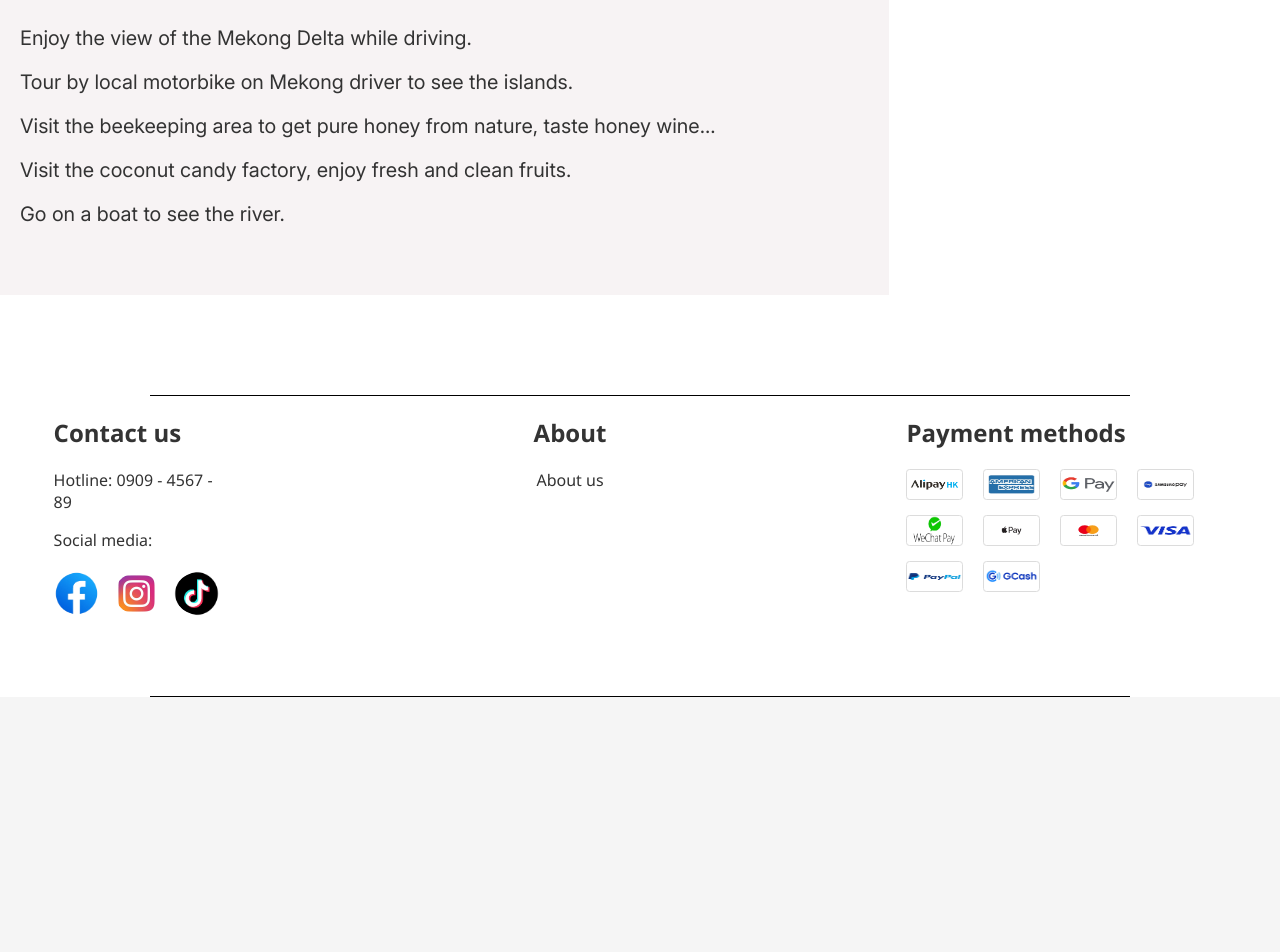
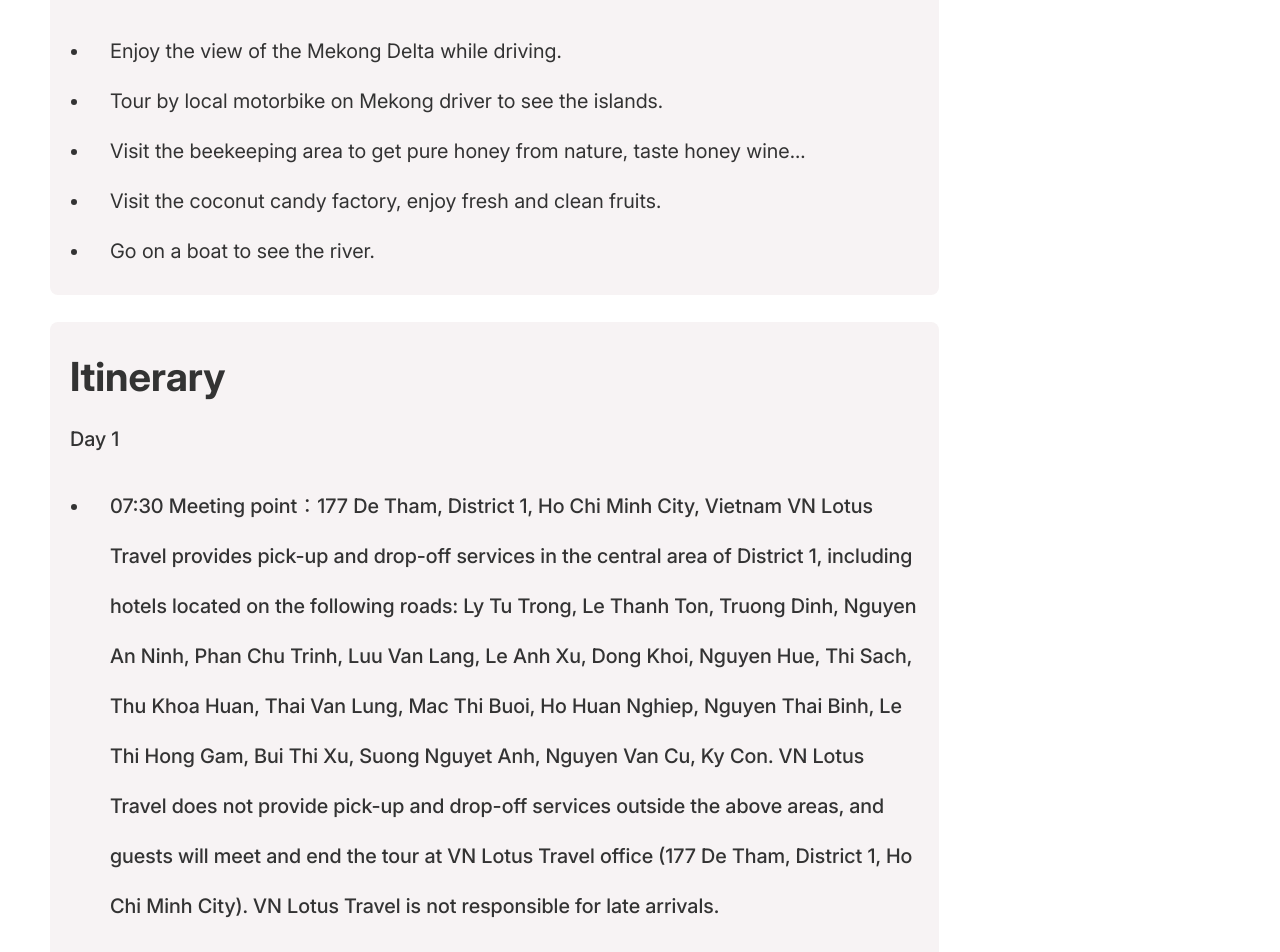
Before and after one commit to vinhsenpai/VietDests, a React (Create React App) app: page /tourpage1 in a window 1280 px wide. Shown: the part 1080-2032 px from the top of the page. Before the commit the page ends 1777 px from the top, so only its background shows below. Built offline with nearby package versions, Linux system fonts and the light colour scheme; no server answers.

Commit message:
update main

```diff
--- a/src/component/Tour/Tourpage.css
+++ b/src/component/Tour/Tourpage.css
@@ -96,6 +96,8 @@
     height: 375px;
     background-color: #F7F3F4;
     margin-top: 20px;
+    margin-left: 50px;
+    border-radius: 8px;
 }
 .tourpage-info-2 h1{
     font-size: 40px;
@@ -104,8 +106,81 @@
     padding-left: 20px;
     padding-top: 30px;
 }
-.tourpage-info-2 p{
+.tourpage-info-2 li{
     padding-left: 20px;
     font-family: 'Inter';
     font-size: 20px;
+    line-height: 50px;
 }
+.tourpage-info-3{
+    width: 889px;
+    height: 2620px;
+    background-color: #F7F3F4;
+    margin-top: 20px;
+    margin-left: 50px;
+    border-radius: 8px;
+}
+.tourpage-info-3 h1{
+    font-size: 40px;
+    font-family: 'Inter';
+    font-weight: 700;
+    padding-left: 20px;
+    padding-top: 30px;
+}
+.tourpage-info-3 p{
+    font-size: 20px;
+    font-family: 'Inter';
+    font-weight: 500;
+    padding-left: 20px;
+}
+.tourpage-info-3 li{
+    padding-left: 20px;
+    padding-right: 20px;
+    font-family: 'Inter';
+    font-size: 20px;
+    padding-top: 10px;
+    font-weight: 500;
+    line-height: 50px;
+}
+.tourpage-info-3 h2{
+    padding-left: 20px;
+    padding-right: 20px;
+    font-family: 'Inter';
+    font-size: 20px;
+    padding-top: 40px;
+    font-weight: 700;
+    line-height: 50px;
+    color: red;
+}
+.tourpage-info-4{
+    width: 889px;
+    height: 730px;
+    background-color: #F7F3F4;
+    margin-top: 20px;
+    margin-left: 50px;
+    border-radius: 8px;
+}
+.tourpage-info-4 h1{
+    font-size: 40px;
+    font-family: 'Inter';
+    font-weight: 700;
+    padding-left: 20px;
+    padding-top: 30px;
+}
+.tourpage-info-4 li{
+    background-image: url('../../../public/tickgreen.png');
+    background-repeat: no-repeat; /* Không lặp lại hình ảnh */
+    background-position-y: 15px;
+    background-size: 29px 29px; /* Chỉnh kích thước hình ảnh thành 20x20px */
+    padding-left: 40px;
+    padding-right: 20px;
+    font-family: 'Inter';
+    font-size: 20px;
+    padding-top: 10px;
+    font-weight: 500;
+    line-height: 40px;
+}
+.tourpage-info-4 ul{
+    list-style-type: none;
+    padding-left: 30px;
+}
--- a/src/component/Tour/Tourpage.js
+++ b/src/component/Tour/Tourpage.js
@@ -26,11 +26,44 @@
             </div>
             <div className='tourpage-info-2'>
                 <h1>Activity highlight</h1>
-                <p>Enjoy the view of the Mekong Delta while driving.</p>
-                <p>Tour by local motorbike on Mekong driver to see the islands.</p>
-                <p>Visit the beekeeping area to get pure honey from nature, taste honey wine...</p>
-                <p>Visit the coconut candy factory, enjoy fresh and clean fruits.</p>
-                <p>Go on a boat to see the river.</p>
+                <ul>
+                    <li>Enjoy the view of the Mekong Delta while driving.</li>
+                    <li>Tour by local motorbike on Mekong driver to see the islands.</li>
+                    <li>Visit the beekeeping area to get pure honey from nature, taste honey wine...</li>
+                    <li>Visit the coconut candy factory, enjoy fresh and clean fruits.</li>
+                    <li>Go on a boat to see the river.</li>
+                </ul>
+            </div>
+            <div className='tourpage-info-3'>
+                <h1>Itinerary</h1>
+                <p>Day 1</p>
+                <ul>
+                    <li>07:30 Meeting point：177 De Tham, District 1, Ho Chi Minh City, Vietnam VN Lotus Travel provides pick-up and drop-off services in the central area of ​​District 1, including hotels located on the following roads: Ly Tu Trong, Le Thanh Ton, Truong Dinh, Nguyen An Ninh, Phan Chu Trinh, Luu Van Lang, Le Anh Xu, Dong Khoi, Nguyen Hue, Thi Sach, Thu Khoa Huan, Thai Van Lung, Mac Thi Buoi, Ho Huan Nghiep, Nguyen Thai Binh, Le Thi Hong Gam, Bui Thi Xu, Suong Nguyet Anh, Nguyen Van Cu, Ky Con. VN Lotus Travel does not provide pick-up and drop-off services outside the above areas, and guests will meet and end the tour at VN Lotus Travel office (177 De Tham, District 1, Ho Chi Minh City). VN Lotus Travel is not responsible for late arrivals.</li>
+                    <li>07:45 Free time:  Meet up and pick up other guests waiting at your central hotel in District 1 15m</li>
+                    <li>08:00 Transport:Go to Mekong River Delta by Bus An unforgettable way to see the Mekong Delta along the provincial roads down to Southern Vietnam through rice fields, pine plantations, orchards and small hamlets (2 hour drive).</li>
+                    <li>10:00 Activities & Attractions: Mỹ Tho City Gate（Including tickets How to visit:No indoor visits） Arriving at My Tho Gate, you will have a large local motorboat take you to visit the Mekong River (20 minutes by motorboat) to admire the 4 small islands of Dragon Island, Ky Lan Island, Turtle Island, and Phoenix Island. (Note: Only pass by and admire, do not go to the island to visit).</li>
+                    <li>10:20 Activities & Attractions: Mekong River Delta（Including tickets How to visit:No indoor visits） We will stop at the famous Ky Lan Island (Con Thoi Son), you will visit natural honey at a bee farm, enjoy honey tea with kumquat, one of the specialty drinks of the people. Mekong people.  Take a comfortable walk on the village road for 5-10 minutes, you will come to a local house to see the local fruit garden, they serve you a variety of tropical fruits, during the time there is a live band, named Traditional folk music - Don Ca Tai Tu (NESCO recognized Don Ca Tai Tu as an amateur musical art and an intangible cultural heritage of humanity on December 5, 2013.)  Then take a rowing boat (20-30 minutes - about 2km) 1 boat can accommodate 3-4 people, local people will row the boat through a small canal, with coconut trees on both sides, the rowing boat will take you to the workshop. making coconut candy, you will be guided how local people make coconut candy by hand, have the opportunity to taste coconut candy with many different flavors, coconut wine, coconut cake..., transfer to a smaller motorboat and move along the water. lush green canals.</li>
+                    <li>14:20 Lunch: Included, Local specialtiesDining location: Local Restaurant Stop at a local restaurant to enjoy a Vietnamese lunch. (at the local restaurant, there are many things to see crocodiles - you can try to see crocodiles here, can see many fish ponds, different small gardens and watch birds, hedgehogs..).</li>
+                    <li>15:20 Activities & Attractions: Vinh Trang Pagoda（Including tickets How to visit:No indoor visits） Visit Vinh Trang Pagoda - a temple with a unique architectural style.</li>
+                    <li>15:35 Return and end the tour: Return to 177 De Tham, District 1, Ho Chi Minh CIty, Vietnam by Bus and end the tour Take the bus back to Ho Chi Minh City, arriving around 5.30pm.</li>
+                </ul>
+                <h2>*Itinerary times are in the local time of the place of visit and may be subject to changes due to weather conditions, road conditions, and other factors. We appreciate your understanding.</h2>
+            </div>
+            <div className='tourpage-info-4'>
+                <h1>Inclusions</h1>
+                <ul>
+                    <li>Itinerary : Mekong River 1 Day</li>
+                    <li>Transport</li>
+                    <li>Round-trip bus fee</li>
+                    <li>Tickets and Ground Projects</li>
+                    <li>Mỹ Tho City Gate and Mekong River Delta and Vinh Trang Pagoda main attraction admission fee</li>
+                    <li>Meals</li>
+                    <li>Included 1 meals: 1 lunch.</li>
+                    <li>Accompanying Tour Staff</li>
+                    <li>Tour guide service</li>
+                    <li>Equipment</li>
+                    <li>My Tho English audio guide</li>
+                </ul>
             </div>
             <Footer />
         </div>
```
Also changed, not shown: public/tickgreen.png (added).
